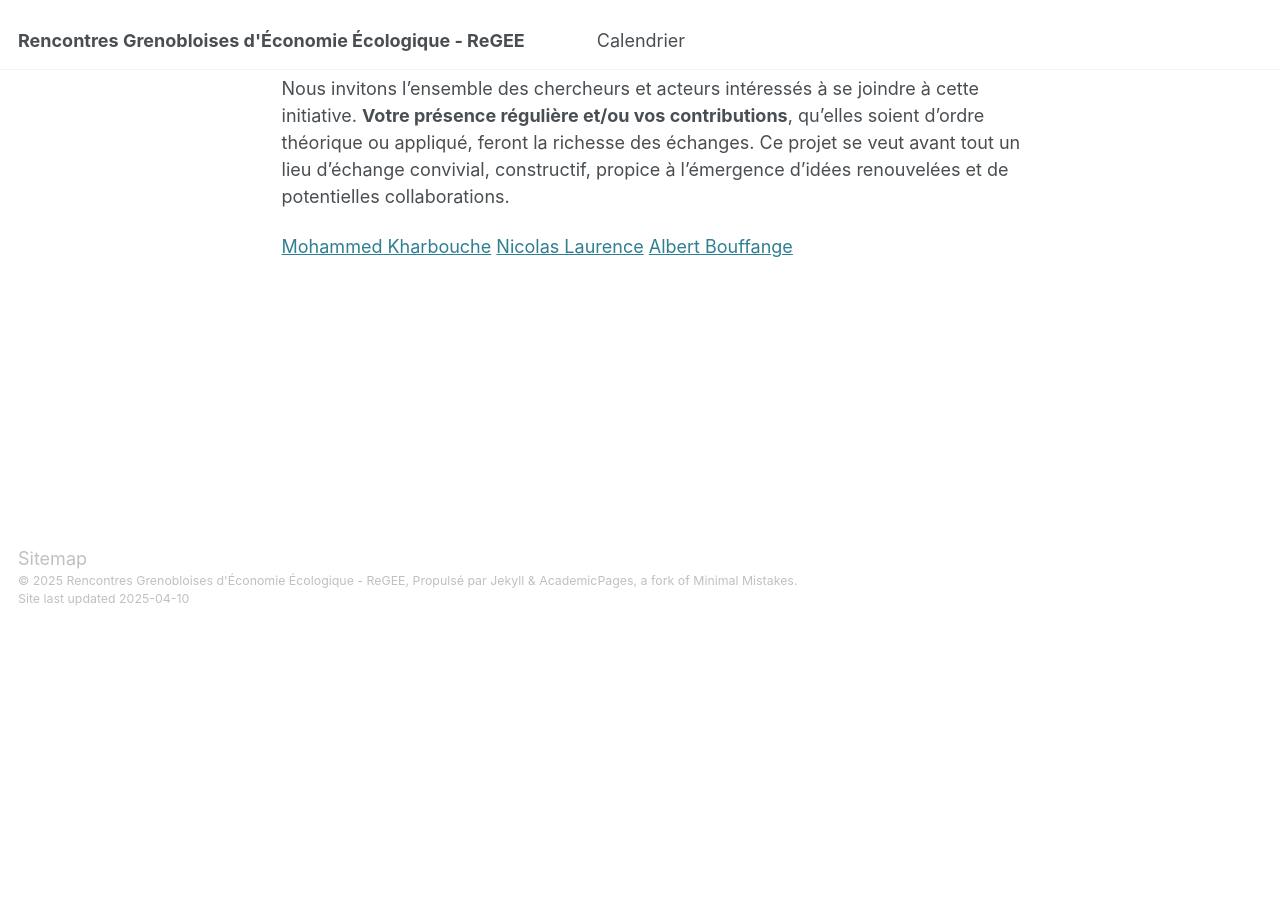
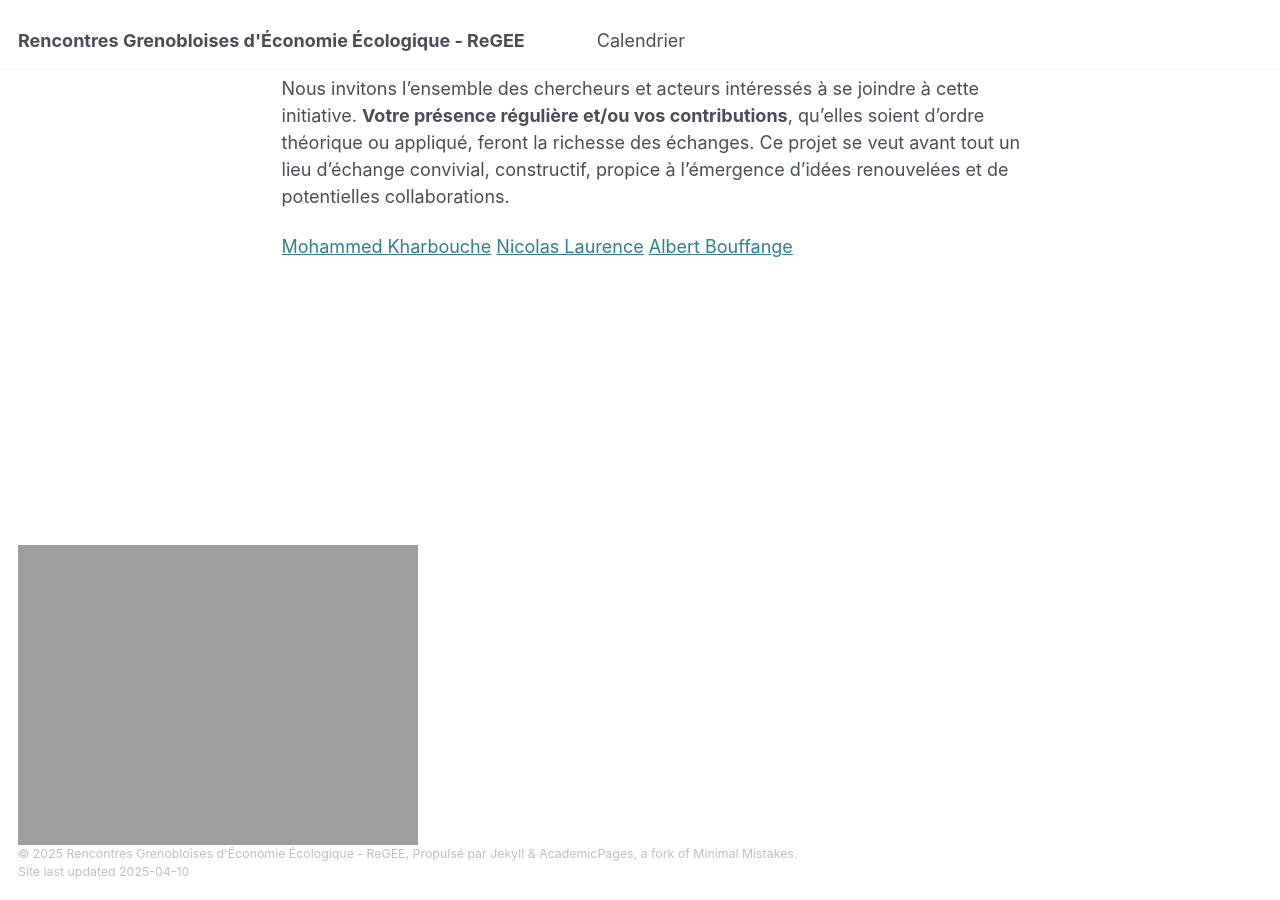
Before and after one commit to rencontres-ecol-econ/rencontres-ecol-econ.github.io, a Jekyll site: the page built from _pages/about.md, in a window 1280 px wide and 900 px high, scrolled down 1167 px. Built offline with Jekyll 4.4.1, drawn with Linux system fonts in a browser that asks for light colours; before the commit the page ends 1794 px from its top, so only the background shows below that.

Commit message:
Update custom.html

```diff
--- a/_includes/footer/custom.html
+++ b/_includes/footer/custom.html
@@ -1,3 +1,5 @@
 <!-- start custom footer snippets -->
-<a href="/sitemap/">Sitemap</a>
+
+<img src="{{ sofee.png | prepend: "/images/" | prepend: base_path }}" alt="avec le soutien de la SOFEE">
+
 <!-- end custom footer snippets -->
```
